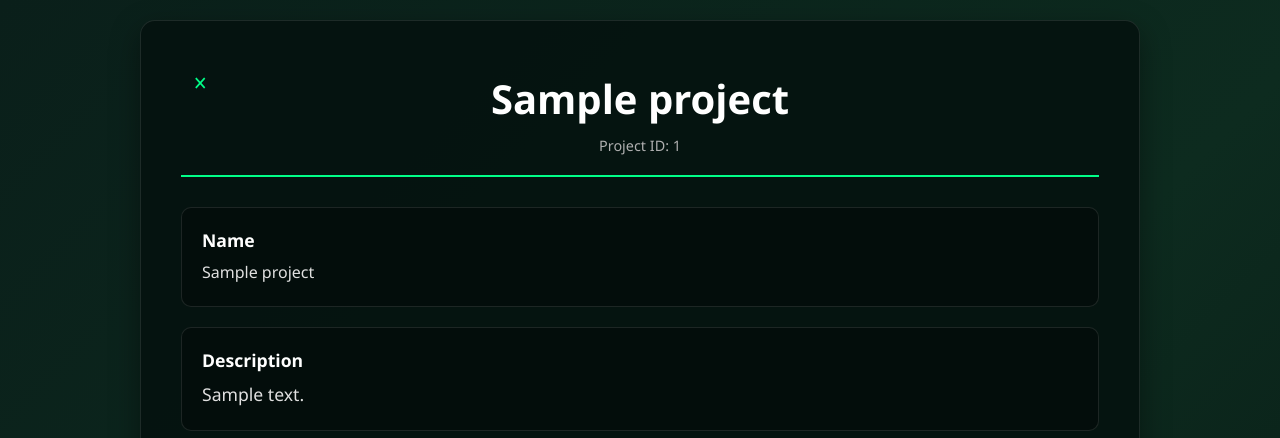
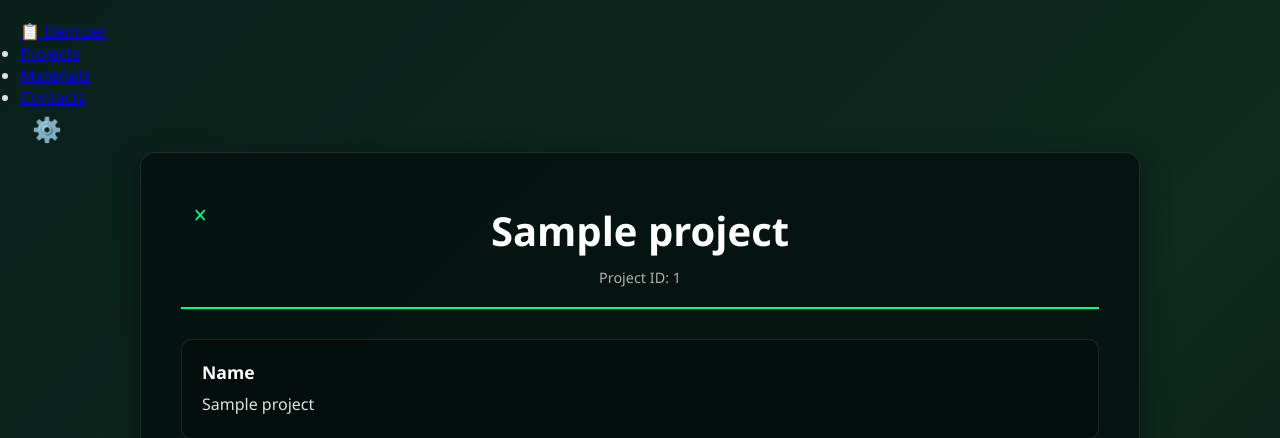
Before and after one commit to Nickatak/itemizer, a Flask app: page /project/1 in a window 1280 px wide. Shown: the top 438 px of the page. Run offline with Flask 3, Linux system fonts and the light colour scheme; the visitor is signed in with stand-in values (Sample User, id 1); tables that the repository leaves empty hold one stand-in row (values such as "Sample post").

Commit message:
Add settings/logout menu

```diff
--- /dev/null
+++ b/src/static/css/navbar.css
@@ -0,0 +1,77 @@
+/* Shared Navbar Styles */
+
+/* Settings Dropdown */
+.navbar-settings {
+    position: relative;
+    display: flex;
+    align-items: center;
+}
+
+.settings-btn {
+    background: none;
+    border: none;
+    color: #e0e0e0;
+    font-size: 1.5em;
+    cursor: pointer;
+    padding: 8px 12px;
+    border-radius: 6px;
+    transition: all 0.3s;
+    display: flex;
+    align-items: center;
+    justify-content: center;
+}
+
+.settings-btn:hover {
+    color: #00ff88;
+    background: rgba(0, 255, 136, 0.1);
+}
+
+.settings-dropdown {
+    position: absolute;
+    top: 100%;
+    right: 0;
+    background: rgba(6, 20, 16, 0.98);
+    border: 1px solid #00ff88;
+    border-radius: 6px;
+    margin-top: 8px;
+    min-width: 180px;
+    box-shadow: 0 8px 24px rgba(0, 0, 0, 0.5);
+    z-index: 1001;
+    overflow: hidden;
+    visibility: hidden;
+    opacity: 0;
+    transform: translateY(-10px);
+    transition: all 0.3s ease;
+}
+
+.settings-dropdown.active {
+    visibility: visible;
+    opacity: 1;
+    transform: translateY(0);
+}
+
+.dropdown-item {
+    display: block;
+    width: 100%;
+    padding: 12px 16px;
+    background: none;
+    border: none;
+    color: #e0e0e0;
+    text-align: left;
+    cursor: pointer;
+    text-decoration: none;
+    transition: all 0.2s;
+    font-size: 0.95em;
+}
+
+.dropdown-item:hover {
+    background: rgba(0, 255, 136, 0.15);
+    color: #00ff88;
+    padding-left: 20px;
+}
+
+.dropdown-divider {
+    height: 1px;
+    background: rgba(0, 255, 136, 0.2);
+    margin: 4px 0;
+}
--- /dev/null
+++ b/src/static/js/navbar.js
@@ -0,0 +1,36 @@
+// Shared Navbar Dropdown Functionality
+
+document.addEventListener('DOMContentLoaded', function() {
+    const settingsBtn = document.querySelector('.settings-btn');
+    const dropdown = document.querySelector('.settings-dropdown');
+
+    if (!settingsBtn || !dropdown) return;
+
+    // Toggle dropdown on button click
+    settingsBtn.addEventListener('click', function(e) {
+        e.stopPropagation();
+        dropdown.classList.toggle('active');
+    });
+
+    // Close dropdown when clicking on a dropdown item
+    const dropdownItems = dropdown.querySelectorAll('.dropdown-item');
+    dropdownItems.forEach(item => {
+        item.addEventListener('click', function() {
+            dropdown.classList.remove('active');
+        });
+    });
+
+    // Close dropdown when clicking outside
+    document.addEventListener('click', function(e) {
+        if (!e.target.closest('.navbar-settings')) {
+            dropdown.classList.remove('active');
+        }
+    });
+
+    // Close dropdown on Escape key
+    document.addEventListener('keydown', function(e) {
+        if (e.key === 'Escape') {
+            dropdown.classList.remove('active');
+        }
+    });
+});
--- a/src/templates/project_detail.html
+++ b/src/templates/project_detail.html
@@ -5,9 +5,11 @@
     <meta name="viewport" content="width=device-width, initial-scale=1.0">
     <title>{{ project.name }} - Project Details</title>
     <link rel="stylesheet" href="{{ url_for('static', filename='css/project_detail.css') }}">
+    <link rel="stylesheet" href="{{ url_for('static', filename='css/navbar.css') }}">
     <link rel="stylesheet" href="{{ url_for('static', filename='css/modals/add_task_modal.css') }}">
     <link rel="stylesheet" href="{{ url_for('static', filename='css/modals/edit_task_modal.css') }}">
     <link rel="stylesheet" href="{{ url_for('static', filename='css/modals/material_modal.css') }}">
+    <script src="{{ url_for('static', filename='js/navbar.js') }}"></script>
     <script src="{{ url_for('static', filename='js/modals/add_task_modal.js') }}"></script>
     <script src="{{ url_for('static', filename='js/modals/edit_task_modal.js') }}"></script>
     <script src="{{ url_for('static', filename='js/modals/add_material_modal.js') }}"></script>
@@ -15,6 +17,27 @@
     <script src="{{ url_for('static', filename='js/project_detail.js') }}"></script>
 </head>
 <body>
+    <!-- Navbar -->
+    <nav class="navbar">
+        <div class="navbar-container">
+            <div class="navbar-brand">
+                <a href="/" class="navbar-logo">📋 Itemizer</a>
+            </div>
+            <ul class="navbar-menu">
+                <li><a href="/projects" class="navbar-link">Projects</a></li>
+                <li><a href="/materials" class="navbar-link">Materials</a></li>
+                <li><a href="/contacts" class="navbar-link">Contacts</a></li>
+            </ul>
+            <div class="navbar-settings">
+                <button class="settings-btn" title="Settings">⚙️</button>
+                <div class="settings-dropdown">
+                    <form method="POST" action="/logout" style="display: none;" id="logout-form"></form>
+                    <button type="submit" form="logout-form" class="dropdown-item">Logout</button>
+                </div>
+            </div>
+        </div>
+    </nav>
+
     <div class="container">
         <div class="header">
             <div class="header-flex-container">
```
Also changed, not shown: src/templates/contacts.html (+9 -0 lines), src/templates/materials.html (+9 -0 lines), src/templates/projects.html (+9 -0 lines).
